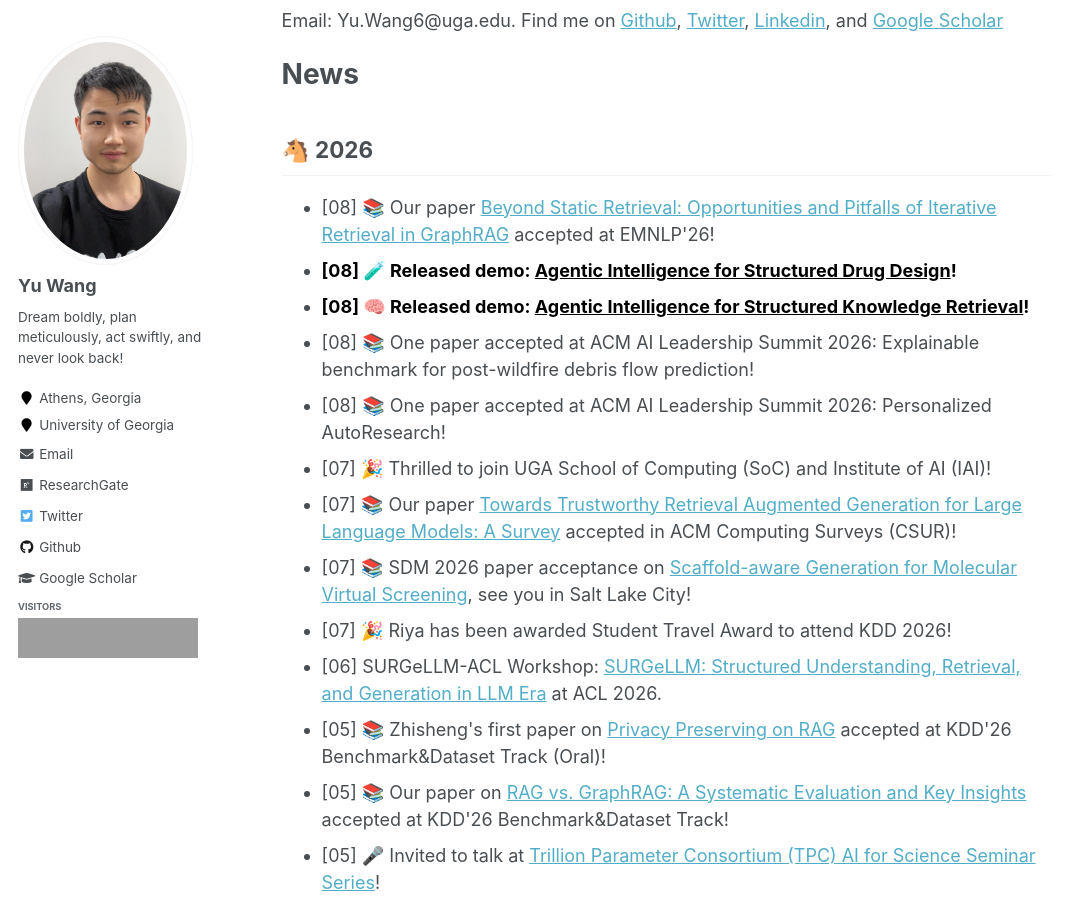
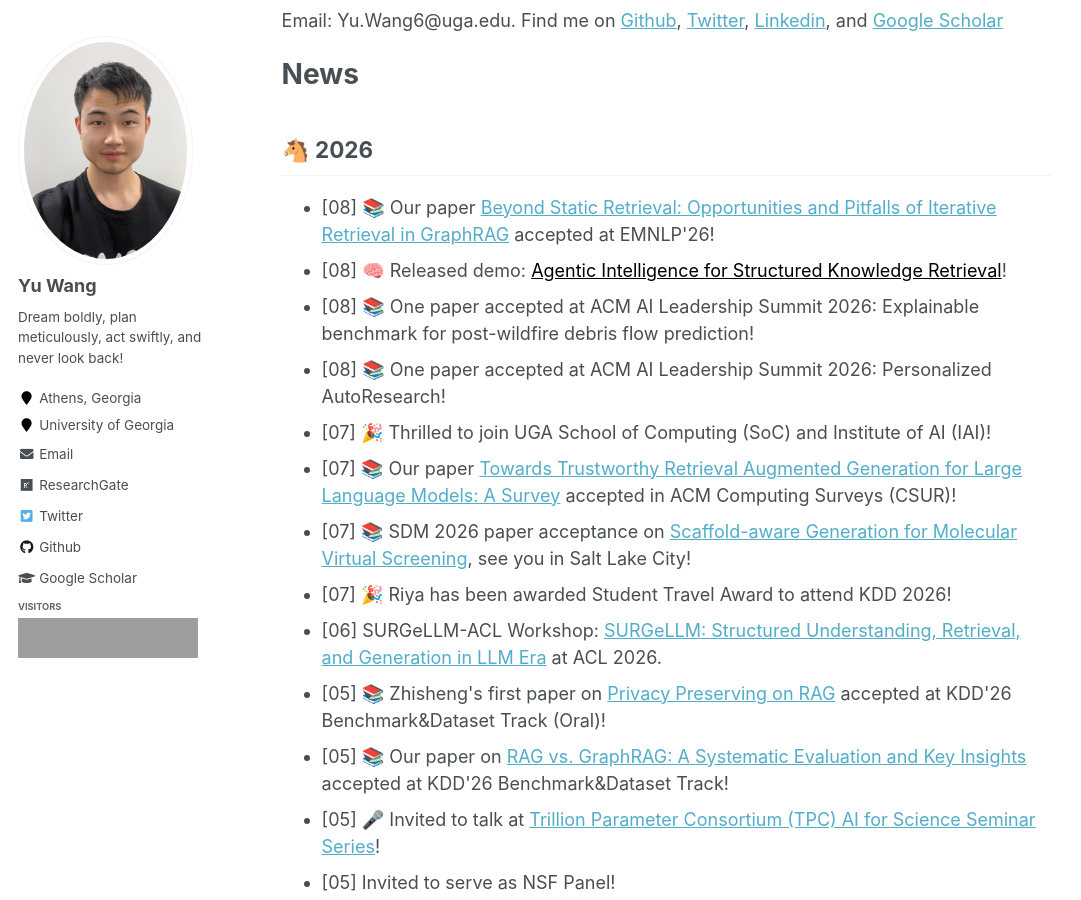
Before and after one commit to yuwang0103/yuwang0103.github.io, a Jekyll site: the page built from _pages/about.md, in a window 1280 px wide and 900 px high, scrolled down 1125 px. Shown: the whole window, without its empty margins (0-1081 px from the left). Built offline with Jekyll 4.4.1, drawn with Linux system fonts in a browser that asks for light colours; grey boxes are pictures that could not be loaded.

Commit message:
Update demo news announcements

```diff
--- a/_pages/about.md
+++ b/_pages/about.md
@@ -37,8 +37,7 @@ News
 -----
 <ul>
 <li>[08] 📚 Our paper <a href='https://arxiv.org/abs/2509.25530'>Beyond Static Retrieval: Opportunities and Pitfalls of Iterative Retrieval in GraphRAG</a> accepted at EMNLP'26!</li>
-<li><span style="color:black"><b>[08] 🧪 Released demo: <a href='https://kindlab-fly.github.io/projects/agentic-structured-drug-design/' style="color:black">Agentic Intelligence for Structured Drug Design</a>!</b></span></li>
-<li><span style="color:black"><b>[08] 🧠 Released demo: <a href='https://kindlab-fly.github.io/projects/nsf-III-GraphRAG/' style="color:black">Agentic Intelligence for Structured Knowledge Retrieval</a>!</b></span></li>
+<li>[08] 🧠 Released demo: <a href='https://kindlab-fly.github.io/projects/nsf-III-GraphRAG/' style="color:black">Agentic Intelligence for Structured Knowledge Retrieval</a>!</li>
 <li>[08] 📚 One paper accepted at ACM AI Leadership Summit 2026: Explainable benchmark for post-wildfire debris flow prediction!</li>
 <li>[08] 📚 One paper accepted at ACM AI Leadership Summit 2026: Personalized AutoResearch!</li>
 <li>[07] 🎉 Thrilled to join UGA School of Computing (SoC) and Institute of AI (IAI)!</li>
```
